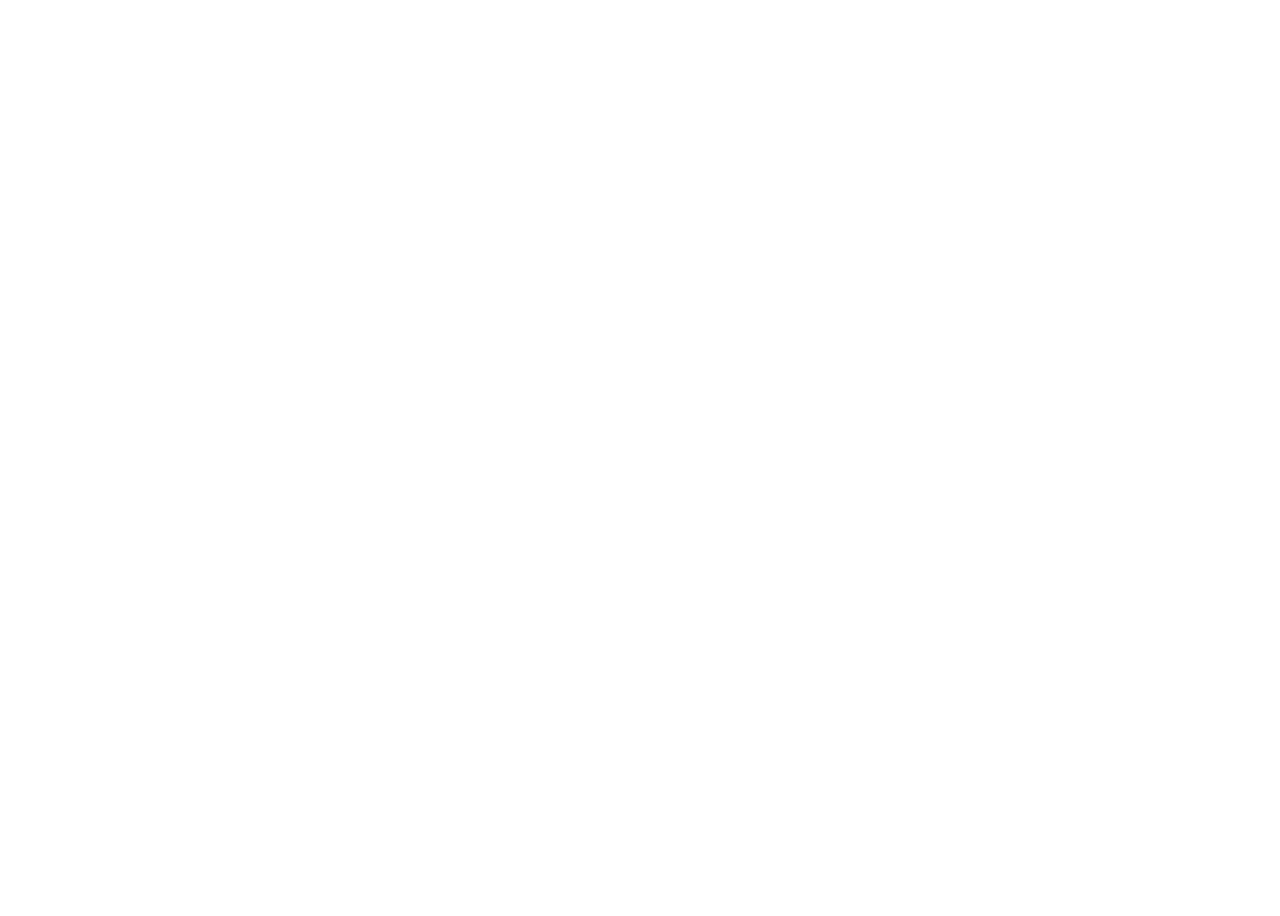
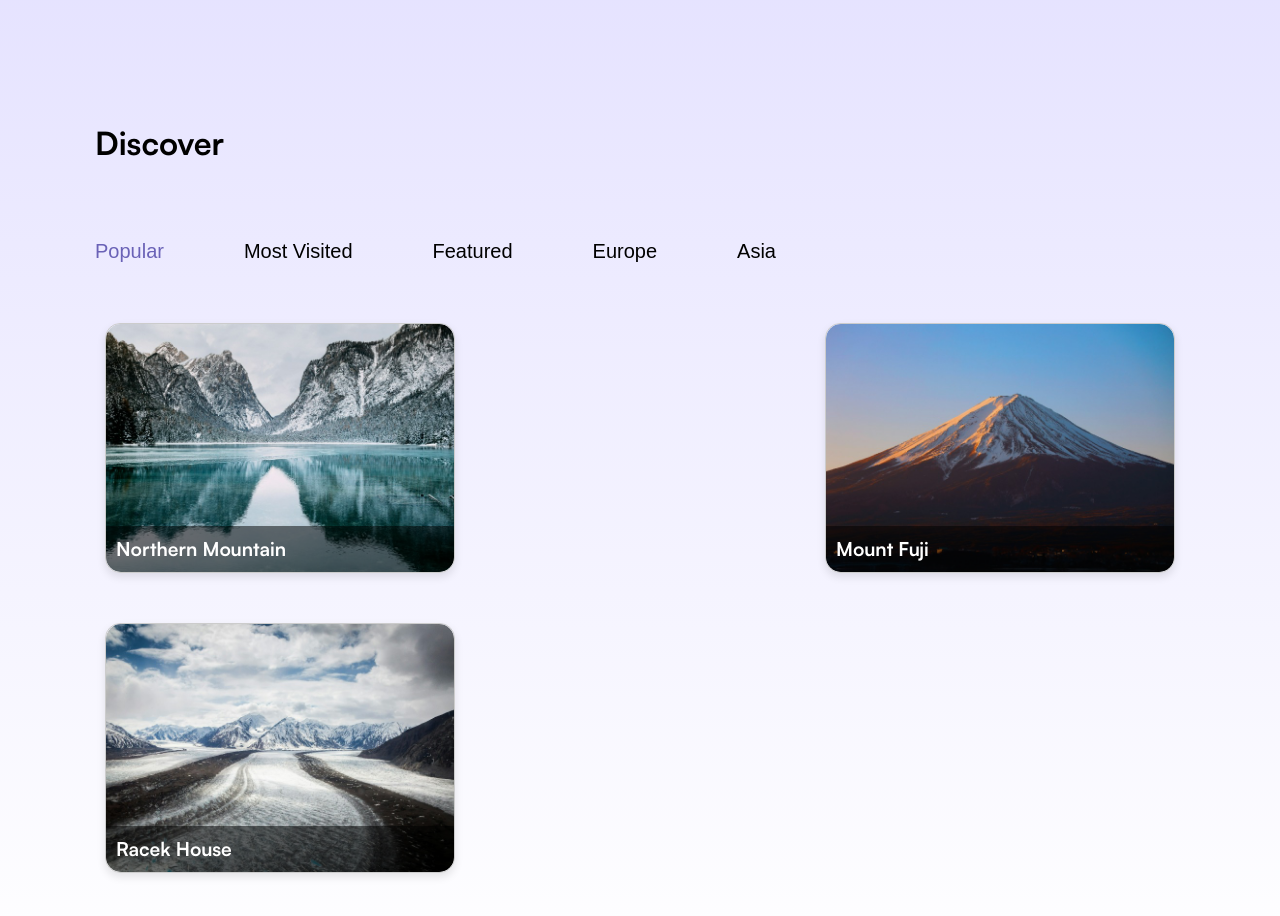
Before and after one commit to KarataevaAigerim/neotour, a React (Create React App) app: page / in a window 1280 px wide. Shown: the part 840-1756 px from the top of the page. Before the commit the page ends 825 px from the top, so only its background shows below. Built offline with nearby package versions, Linux system fonts and the light colour scheme.

Commit message:
discover page layout completed

```diff
--- a/src/App.js
+++ b/src/App.js
@@ -1,15 +1,45 @@
+import React from 'react';
 import './App.scss';
 import LandingPage from './components/landing page/LandingPage';
+import Discover from './components/discover/Discover';
 import { BrowserRouter as Router, Route, Routes } from 'react-router-dom';
 
 const App = () => {
   return (
     <Router>
       <Routes>
-        <Route path="/" element={<LandingPage />} />
+        <Route
+          path="/"
+          element={
+            <>
+              <LandingPage />
+              <Discover />
+            </>
+          }
+        />
       </Routes>
     </Router>
   );
 };
 
 export default App;
+
+// import './App.scss';
+// import LandingPage from './components/landing page/LandingPage';
+// import Discover from './components/discover/Discover';
+// import { BrowserRouter as Router, Route, Routes } from 'react-router-dom';
+
+// const App = () => {
+//   return (
+//     <Router>
+//       <Routes>
+//         <Route path="/" element={<LandingPage />} />
+//         <Route path="/discover" element={<Discover />} />
+//       </Routes>
+//     </Router>
+//   );
+// };
+
+// export default App;
+
+// use this for jumping to a different page
--- a/src/App.scss
+++ b/src/App.scss
@@ -3,6 +3,12 @@
   margin: 0;
   padding: 0;
   box-sizing: border-box;
+
+  a {
+    text-decoration: none;
+    color: inherit;
+
+  }
 }
 
 // .App {
--- a/src/components/discover/Discover.jsx
+++ b/src/components/discover/Discover.jsx
@@ -1,13 +1,64 @@
-import React from 'react';
-import styles from './landingPage.module.scss';
+import React, { useState } from 'react';
+import styles from './discover.module.scss';
+import image2 from '../styles/images/image2.png';
+import image3 from '../styles/images/image3.png';
+import image4 from '../styles/images/image4.png';
 
 const Discover = () => {
+  const [activeTab, setActiveTab] = useState('Popular');
 
-    return (
-      <div className={styles.main}>
-
-      </div>
-    );
+  const tours = {
+    Popular: [
+      { img: image2, name: 'Northern Mountain' },
+      { img: image3, name: 'Mount Fuji' },
+      { img: image4, name: 'Racek House' },
+    ],
+    'Most Visited': [
+      { img: image2, name: 'olala' },
+      { img: image3, name: 'tralala' },
+      { img: image4, name: 'hahaha' },
+    ],
+    Featured: [
+      { img: image2, name: 'Bishkek' },
+      { img: image3, name: 'Talas' },
+      { img: image4, name: 'Osh' },
+    ],
+    Europe: [
+      { img: image2, name: '1' },
+      { img: image3, name: '2' },
+      { img: image4, name: '3' },
+    ],
+    Asia: [
+      { img: image2, name: 'Tokyo' },
+      { img: image3, name: 'Bali' },
+      { img: image4, name: 'Shanghai' },
+    ],
   };
 
-  export default Discover;
+  return (
+    <div id="discover" className={styles.main}>
+      <h1 className={styles.h1}>Discover</h1>
+      <div className={styles.tab}>
+        {Object.keys(tours).map((tab) => (
+          <button
+            key={tab}
+            className={`${styles.tablinks} ${activeTab === tab ? styles.active : ''}`}
+            onClick={() => setActiveTab(tab)}
+          >
+            {tab}
+          </button>
+        ))}
+      </div>
+      <div className={styles.tabcontent}>
+        {tours[activeTab].map((tour, index) => (
+          <div key={index} className={styles.card}>
+            <img src={tour.img} alt={tour.name} className={styles.image} />
+            <h2 className={styles.h2}>{tour.name}</h2>
+          </div>
+        ))}
+      </div>
+    </div>
+  );
+};
+
+export default Discover;
--- /dev/null
+++ b/src/components/discover/discover.module.scss
@@ -0,0 +1,88 @@
+  .main {
+    padding: 30px;
+    margin: 65px;
+  }
+
+  .h1, .h3 {
+    text-align:start;
+  }
+
+  .h1{
+    margin-bottom: 50px;
+    margin-top: 50px;
+  }
+
+  .tab {
+    overflow: hidden;
+    border: none;
+    background: none;
+    display: flex;
+    justify-content:flex-start;
+    margin-bottom: 40px;
+  }
+
+  .tab button {
+    background-color: inherit;
+    border: none;
+    outline: none;
+    cursor: pointer;
+    padding-right: 80px;
+    margin-top: 25px;
+    transition: 0.3s;
+    font-size: 20px;
+  }
+
+  .tab button:hover {
+    color: #6A62B7;
+  }
+
+  .tab button.active {
+    color: #6A62B7;
+  }
+
+  .tabcontent {
+    display: flex;
+    flex-wrap: wrap;
+    justify-content:space-between;
+    gap: 30px;
+    margin-top: 50px;
+  }
+
+.card {
+    position: relative;
+    border: 1px solid #ccc;
+    border-radius: 15px;
+    width: 350px;
+    height: 250px;
+    margin: 10px;
+    box-shadow: 0 4px 8px rgba(0, 0, 0, 0.1);
+    transition: transform 0.2s;
+    overflow: hidden;
+    cursor: pointer;
+  }
+
+  .card:hover {
+    transform: scale(1.05);
+  }
+
+  .image {
+    width: 100%;
+    height: 100%;
+    object-fit: cover;
+    border-radius: 15px;
+  }
+
+  .h2 {
+    position: absolute;
+    bottom: 0;
+    left: 0;
+    width: 100%;
+    background-color: rgba(0, 0, 0, 0.5);
+    color: white;
+    padding: 10px;
+    margin: 0;
+    font-size: 1.2em;
+    text-align: left;
+    border-bottom-left-radius: 15px;
+    border-bottom-right-radius: 15px;
+  }
--- a/src/components/landing page/LandingPage.jsx
+++ b/src/components/landing page/LandingPage.jsx
@@ -3,7 +3,14 @@
 import character from '../styles/svg/Character.svg';
 import styles from './landingPage.module.scss';
 
+
 const LandingPage = () => {
+    const scrollToDiscover = () => {
+        const discoverSection = document.getElementById('discover');
+        if (discoverSection) {
+          discoverSection.scrollIntoView({ behavior: 'smooth' });
+        }
+      };
 
     return (
       <div className={styles.main}>
@@ -12,7 +19,7 @@
             <h3 className={styles.h3}>Enjoy your winter vacations with warmth
                 and amazing sightseeing on the mountains.
                 Enjoy the best experience with us!</h3>
-            <button className={styles.btn}>Let's Go!</button>
+            <button className={styles.btn} onClick={scrollToDiscover}>Let's Go!</button>
         </div>
         <div className={styles.img}>
         <img src={character} alt="character" />
@@ -22,3 +29,10 @@
   };
 
   export default LandingPage;
+
+// button to jump to a new page
+        // <button className={styles.btn}>
+        //   <Link to="/discover" className={styles.link}>
+        //     Let's Go!
+        //   </Link>
+        // </button>
```
Also changed, not shown: src/components/landing page/landingPage.module.scss (line endings or trailing spaces).
